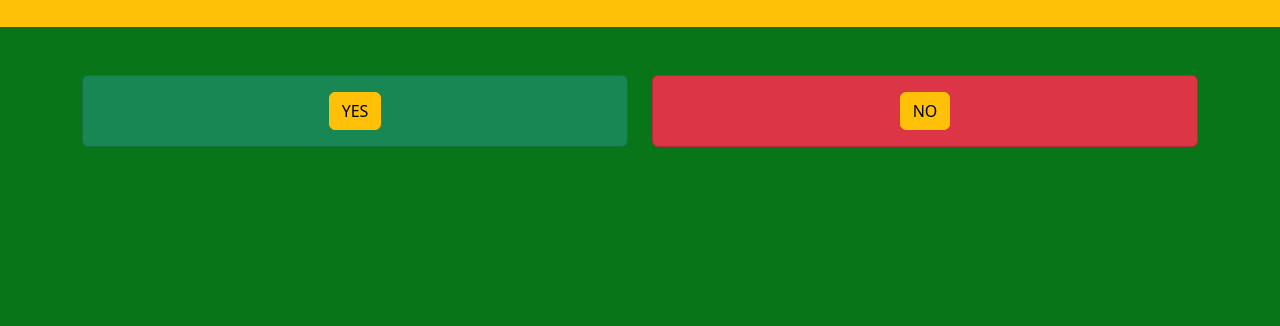
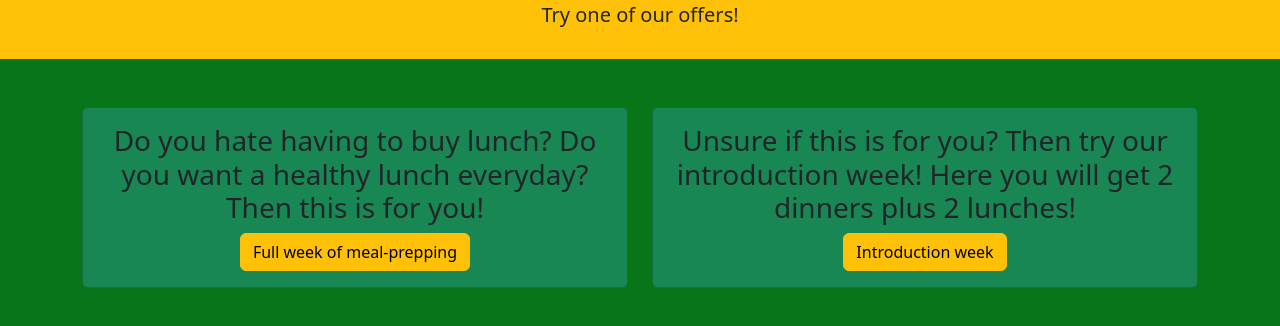
Before and after one commit to ErikFolkesson/ErikFolkesson.github.io, a plain HTML site: page index.html in a window 1280 px wide. Shown: the part 438-764 px from the top of the page. Drawn offline with nearby package versions, Linux system fonts and the light colour scheme.

Commit message:
Add files via upload

```diff
--- a/index.html
+++ b/index.html
@@ -49,6 +49,7 @@
         <div class="container">
             <div class="row text-center">
                 <h1>Are you interested in <span class="text-success">Cheap Meals</span>?</h1>
+                <h5>Try one of our offers!</h5>
             </div>
         </div>
     </section>
@@ -60,14 +61,16 @@
                 <div class="col-md">
                     <div class="card bg-success text-dark">
                         <div class="card-body text-center">
-                            <a href="#" class="btn btn-warning">YES</a>
+                            <h3>Do you hate having to buy lunch? Do you want a healthy lunch everyday? Then this is for you!</h3>
+                            <a href="#" class="btn btn-warning">Full week of meal-prepping</a>
                         </div>
                     </div>
                 </div>
                 <div class="col-md">
-                    <div class="card bg-danger text-dark">
+                    <div class="card bg-success text-dark ">
                         <div class="card-body text-center">
-                            <a href="#" class="btn btn-warning">NO</a>
+                            <h3>Unsure if this is for you? Then try our introduction week! Here you will get 2 dinners plus 2 lunches!</h3>
+                            <a href="#" class="btn btn-warning">Introduction week</a>
                         </div>
                     </div>
                 </div>
```
